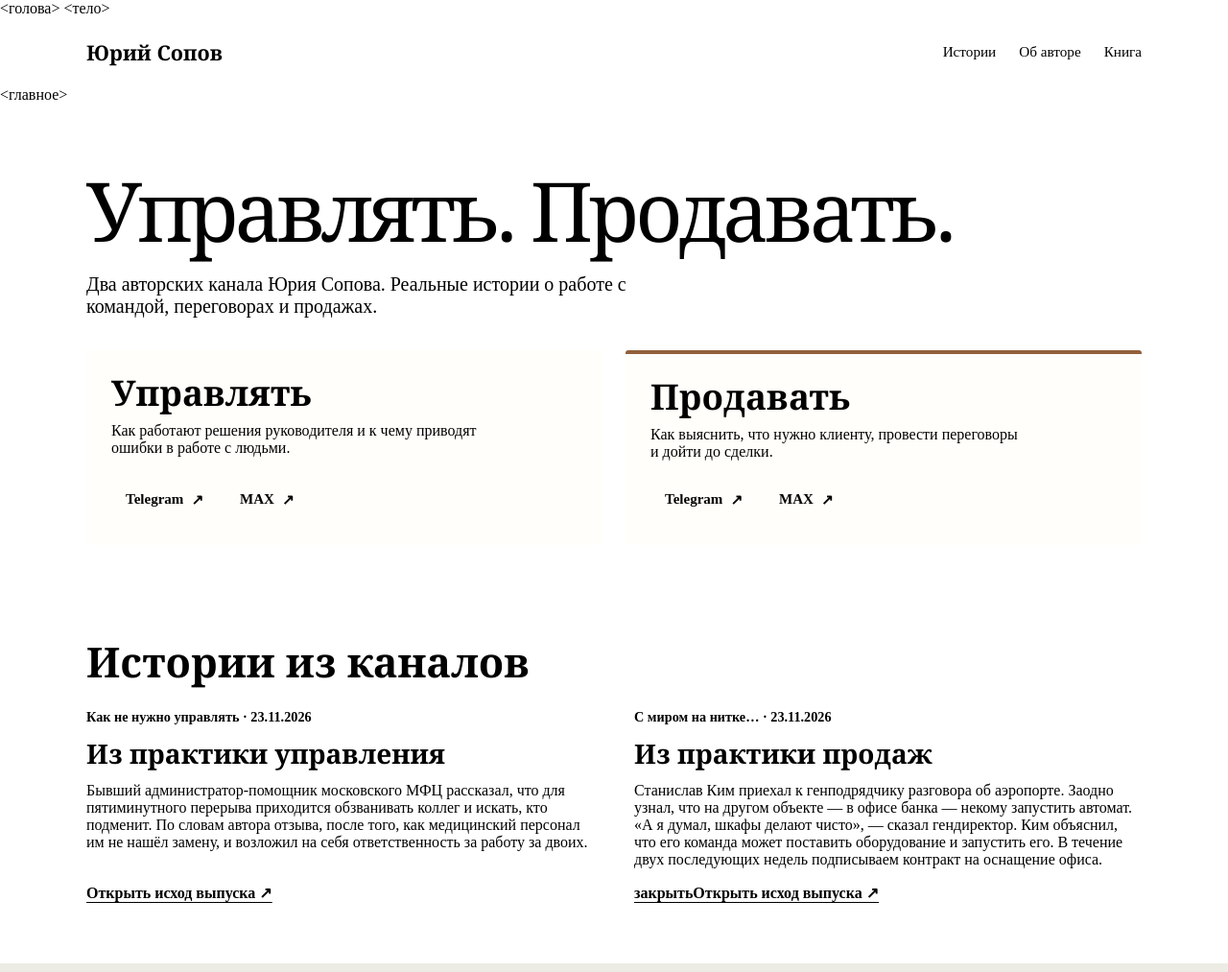
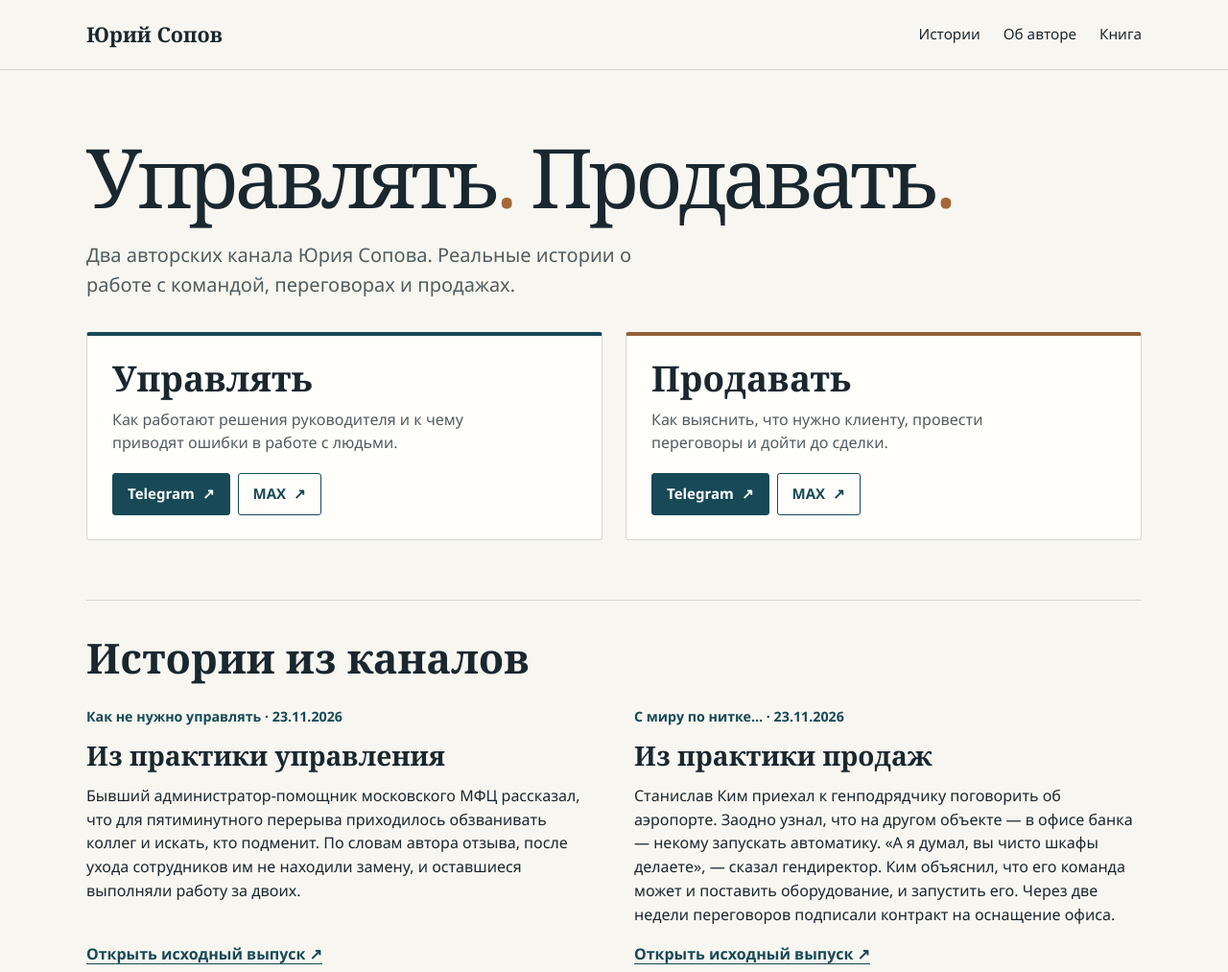
Before and after one commit to YuriySopov65/sopov-site, a plain HTML site: page homepage.html in a window 1280 px wide. Shown: the top 1013 px of the page at 96% size. Drawn offline with Linux system fonts and the light colour scheme.

```diff
--- a/homepage.html
+++ b/homepage.html
@@ -1,11 +1,11 @@
 <!DOCTYPE html>
 
 <html lang="ru">
-<голова>
+<head>
 <meta charset="utf-8"/>
 <meta content="width=device-width, initial-scale=1" name="viewport"/>
 <title>Юрий Сопов — Управлять и Продавать</title>
-<meta content="Два авторских канала Юрия Сопова. Реальные истории о работе с командой, переговорах и продажах. Читайте в Telegram и MAX." имя="описание"/>
+<meta content="Два авторских канала Юрия Сопова. Реальные истории о работе с командой, переговорах и продажах. Читайте в Telegram и MAX." name="description"/>
 <link href="https://sopov-tolead.ru/" rel="canonical"/>
 <meta content="website" property="og:type"/>
 <meta content="Юрий Сопов — Управлять и Продавать" property="og:title"/>
@@ -13,18 +13,18 @@
 <meta content="https://sopov-tolead.ru/" property="og:url"/>
 <meta content="https://static.tildacdn.com/tild3332-3938-4532-b837-343263646165/_.jpg" property="og:image"/>
 <style>
-:корень {
-  цветовая гамма: светлая;
+:root {
+  color-scheme: light;
   --paper: #f8f6f0;
   --ink: #19272f;
-  --заглушено: #505c60;
-  --правило: #d7d5cb;
-  --синий: #174957;
-  --золото: #a46839;
+  --muted: #505c60;
+  --rule: #d7d5cb;
+  --blue: #174957;
+  --gold: #a46839;
   font-family: "Segoe UI", Arial, sans-serif;
-  межстрочный интервал: 1,55;
-  цвет: var(--ink);
-  фон: var(--paper);
+  line-height: 1.55;
+  color: var(--ink);
+  background: var(--paper);
 }
 *, *::before, *::after { box-sizing: border-box; }
 body { margin: 0; }
@@ -117,7 +117,7 @@ h1 { font-size: clamp(2.45rem, 6.7vw, 5.55rem); font-weight: normal; letter-spac
 })();
 </script>
 </head>
-<тело>
+<body>
 <header class="header">
 <div class="shell header-inner">
 <a class="brand" href="./">Юрий Сопов</a>
@@ -128,7 +128,7 @@ h1 { font-size: clamp(2.45rem, 6.7vw, 5.55rem); font-weight: normal; letter-spac
 </nav>
 </div>
 </header>
-<главное>
+<main>
 <section aria-labelledby="main-title" class="shell intro">
 <h1 id="main-title">Управлять<span class="dot">.</span> Продавать<span class="dot">.</span></h1>
 <p class="lead">Два авторских канала Юрия Сопова. Реальные истории о работе с командой, переговорах и продажах.</p>
@@ -137,7 +137,7 @@ h1 { font-size: clamp(2.45rem, 6.7vw, 5.55rem); font-weight: normal; letter-spac
 <h2 id="management">Управлять</h2>
 <p>Как работают решения руководителя и к чему приводят ошибки в работе с людьми.</p>
 <div class="actions">
-<a aria-label="Управлять в Telegram" class="button Primary" data-goal="manage_telegram" href="https://t.me/sopov_lider">Telegram <span aria-hidden="true">↗</span></a>
+<a aria-label="Управлять в Telegram" class="button primary" data-goal="manage_telegram" href="https://t.me/sopov_lider">Telegram <span aria-hidden="true">↗</span></a>
 <a aria-label="Управлять в MAX" class="button secondary" data-goal="manage_max" href="https://max.ru/channel_sopov_lider">MAX <span aria-hidden="true">↗</span></a>
 </div>
 </section>
@@ -145,8 +145,8 @@ h1 { font-size: clamp(2.45rem, 6.7vw, 5.55rem); font-weight: normal; letter-spac
 <h2 id="sales">Продавать</h2>
 <p>Как выяснить, что нужно клиенту, провести переговоры и дойти до сделки.</p>
 <div class="actions">
-<a aria-label="Продавать в Telegram" class="button Primary" data-goal="sales_telegram" href="https://t.me/sopov_praktika">Telegram <span aria-hidden="true">↗</span></a>
-<a aria-label="Продавая в MAX" class="button secondary" data-goal="sales_max" href="https://max.ru/channel_sopov">MAX <span aria-hidden="true">↗</span></a>
+<a aria-label="Продавать в Telegram" class="button primary" data-goal="sales_telegram" href="https://t.me/sopov_praktika">Telegram <span aria-hidden="true">↗</span></a>
+<a aria-label="Продавать в MAX" class="button secondary" data-goal="sales_max" href="https://max.ru/channel_sopov">MAX <span aria-hidden="true">↗</span></a>
 </div>
 </section>
 </div>
@@ -154,8 +154,8 @@ h1 { font-size: clamp(2.45rem, 6.7vw, 5.55rem); font-weight: normal; letter-spac
 <section aria-labelledby="story-title" class="shell stories" id="stories">
 <h2 class="section-title" id="story-title">Истории из каналов</h2>
 <div class="story-grid">
-<article class="story" data-channel="sopov_lider"><p class="rubric">Как не нужно управлять · <time datetime="2026-11-23">23.11.2026</time></p><h3>Из практики управления</h3><p>Бывший администратор-помощник московского МФЦ рассказал, что для пятиминутного перерыва приходится обзванивать коллег и искать, кто подменит. По словам автора отзыва, после того, как медицинский персонал им не нашёл замену, и возложил на себя ответственность за работу за двоих.</p><a class="text-link" href="https://t.me/sopov_lider/781">Открыть исход выпуска ↗</a></article>
-<article class="story" data-channel="sopov_praktika"><p class="rubric">С миром на нитке… · <time datetime="2026-11-23">23.11.2026</time></p><h3>Из практики продаж</h3><p>Станислав Ким приехал к генподрядчику разговора об аэропорте. Заодно узнал, что на другом объекте — в офисе банка — некому запустить автомат. «А я думал, шкафы делают чисто», — сказал гендиректор. Ким объяснил, что его команда может поставить оборудование и запустить его. В течение двух последующих недель подписываем контракт на оснащение офиса.</p><a class="text-link" href="https://t.me/sopov_praktika/421">закрытьОткрыть исход выпуска ↗</a></article>
+<article class="story" data-channel="sopov_lider"><p class="rubric">Как не нужно управлять · <time datetime="2026-11-23">23.11.2026</time></p><h3>Из практики управления</h3><p>Бывший администратор-помощник московского МФЦ рассказал, что для пятиминутного перерыва приходилось обзванивать коллег и искать, кто подменит. По словам автора отзыва, после ухода сотрудников им не находили замену, и оставшиеся выполняли работу за двоих.</p><a class="text-link" href="https://t.me/sopov_lider/781">Открыть исходный выпуск ↗</a></article>
+<article class="story" data-channel="sopov_praktika"><p class="rubric">С миру по нитке… · <time datetime="2026-11-23">23.11.2026</time></p><h3>Из практики продаж</h3><p>Станислав Ким приехал к генподрядчику поговорить об аэропорте. Заодно узнал, что на другом объекте — в офисе банка — некому запускать автоматику. «А я думал, вы чисто шкафы делаете», — сказал гендиректор. Ким объяснил, что его команда может и поставить оборудование, и запустить его. Через две недели переговоров подписали контракт на оснащение офиса.</p><a class="text-link" href="https://t.me/sopov_praktika/421">Открыть исходный выпуск ↗</a></article>
 </div>
 </section>
 <div class="about-band">
@@ -164,7 +164,7 @@ h1 { font-size: clamp(2.45rem, 6.7vw, 5.55rem); font-weight: normal; letter-spac
 <img alt="Юрий Сопов" height="2048" loading="lazy" src="https://static.tildacdn.com/tild3332-3938-4532-b837-343263646165/_.jpg" width="1536"/>
 <div>
 <h2 id="author-title">Юрий Сопов</h2>
-<p>Более 20 лет руководит командами и бизнесом. Делится своим опытом управления и продаж на авторских каналах.</p>
+<p>Более 20 лет руководит командами и бизнесом. Делится своим опытом управления и продаж в авторских каналах.</p>
 <a class="text-link" href="mailto:ups25@yandex.ru">Написать Юрию</a>
 </div>
 </section>
```
